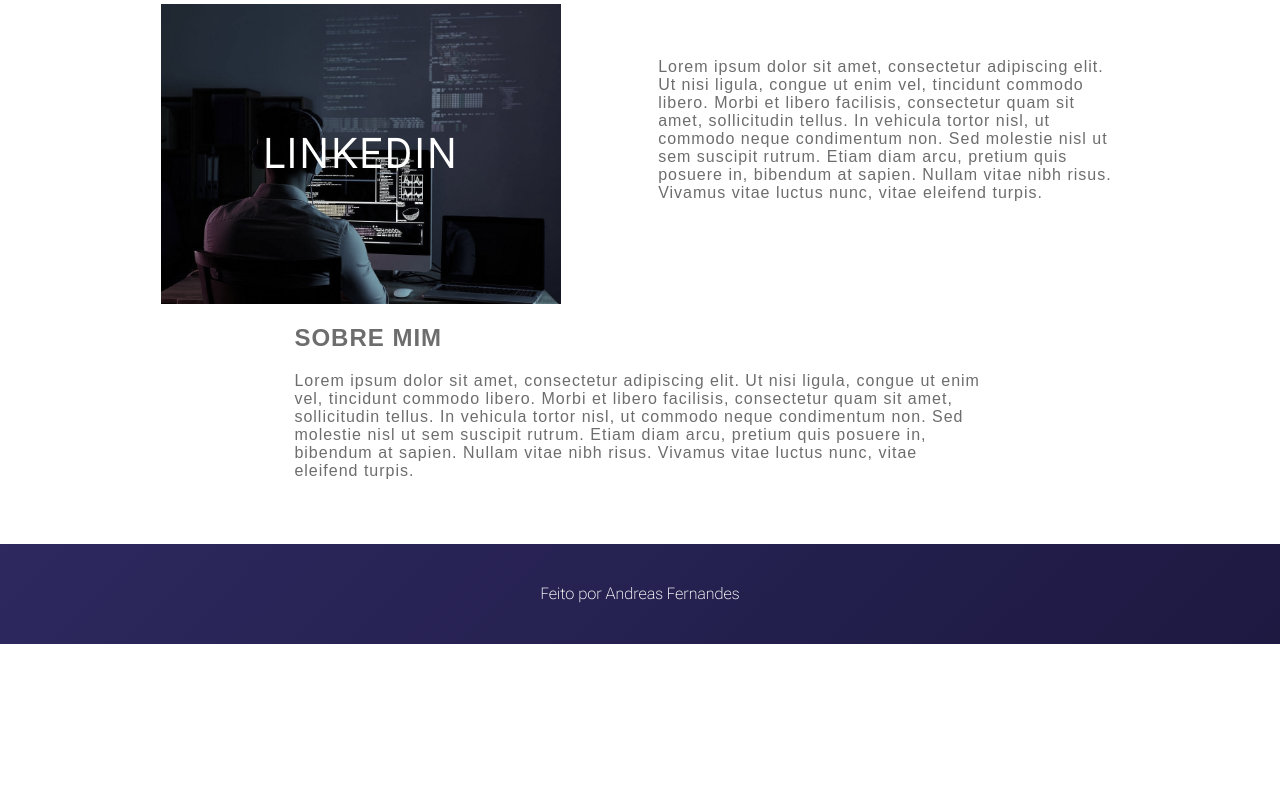
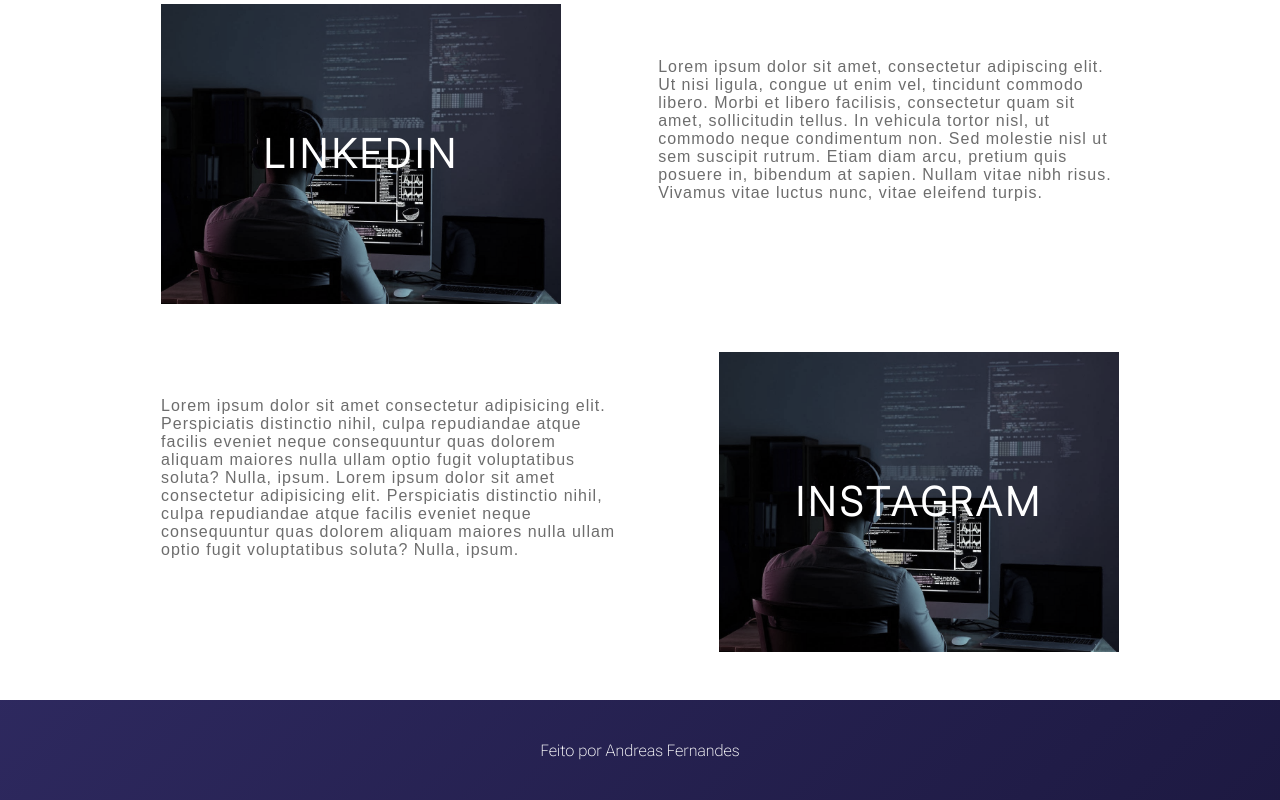
Before and after one commit to andreasfernandes93/meu-site, a plain HTML site: page index.html in a window 1280 px wide. Shown: the part 1240-2040 px from the top of the page. Before the commit the page ends 1884 px from the top, so only its background shows below. Drawn offline with Linux system fonts and the light colour scheme.

Commit message:
Atualização site

```diff
--- a/index.html
+++ b/index.html
@@ -69,9 +69,16 @@
         </div>
 
         <div class="card-container">
-            <div id="sobre">
-                <h2>SOBRE MIM</h2>
-                <p>Lorem ipsum dolor sit amet, consectetur adipiscing elit. Ut nisi ligula, congue ut enim vel, tincidunt commodo libero. Morbi et libero facilisis, consectetur quam sit amet, sollicitudin tellus. In vehicula tortor nisl, ut commodo neque condimentum non. Sed molestie nisl ut sem suscipit rutrum. Etiam diam arcu, pretium quis posuere in, bibendum at sapien. Nullam vitae nibh risus. Vivamus vitae luctus nunc, vitae eleifend turpis.</p>
+            <div class="card-text">Lorem ipsum dolor sit amet consectetur adipisicing elit. Perspiciatis distinctio nihil, culpa repudiandae atque facilis eveniet neque
+             consequuntur quas dolorem aliquam maiores nulla ullam optio fugit voluptatibus soluta? Nulla, ipsum.
+             Lorem ipsum dolor sit amet consectetur adipisicing elit. Perspiciatis distinctio nihil, culpa repudiandae atque facilis eveniet neque
+             consequuntur quas dolorem aliquam maiores nulla ullam optio fugit voluptatibus soluta? Nulla, ipsum.
+            </div>
+            <div class="card">
+                <div class="card-wrapper">
+                    <h2>Instagram</h2>
+                    <p>Ou mais do meu dia-a-dia ;)</p>
+                </div>
             </div>
         </div>
 
```
